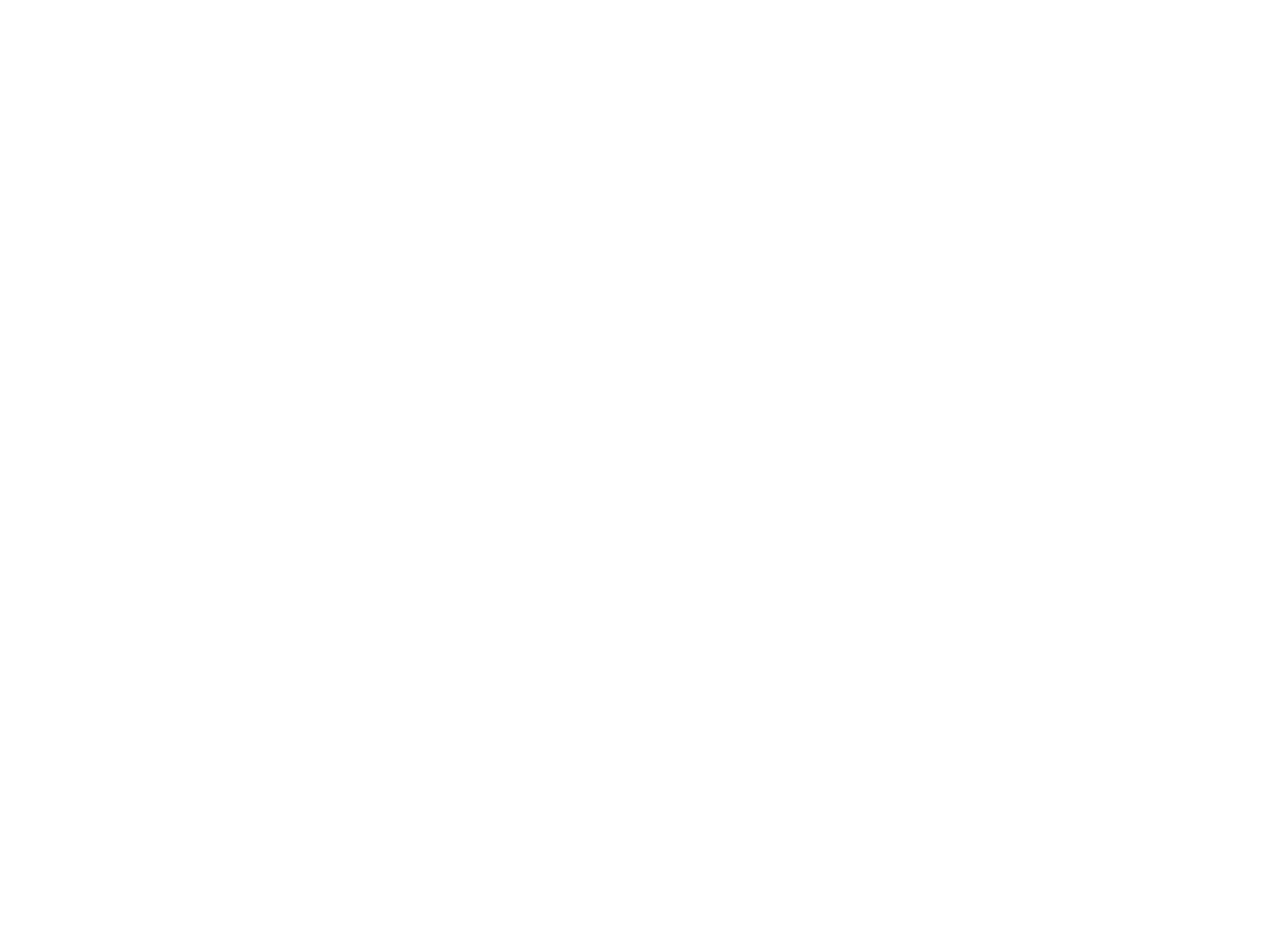
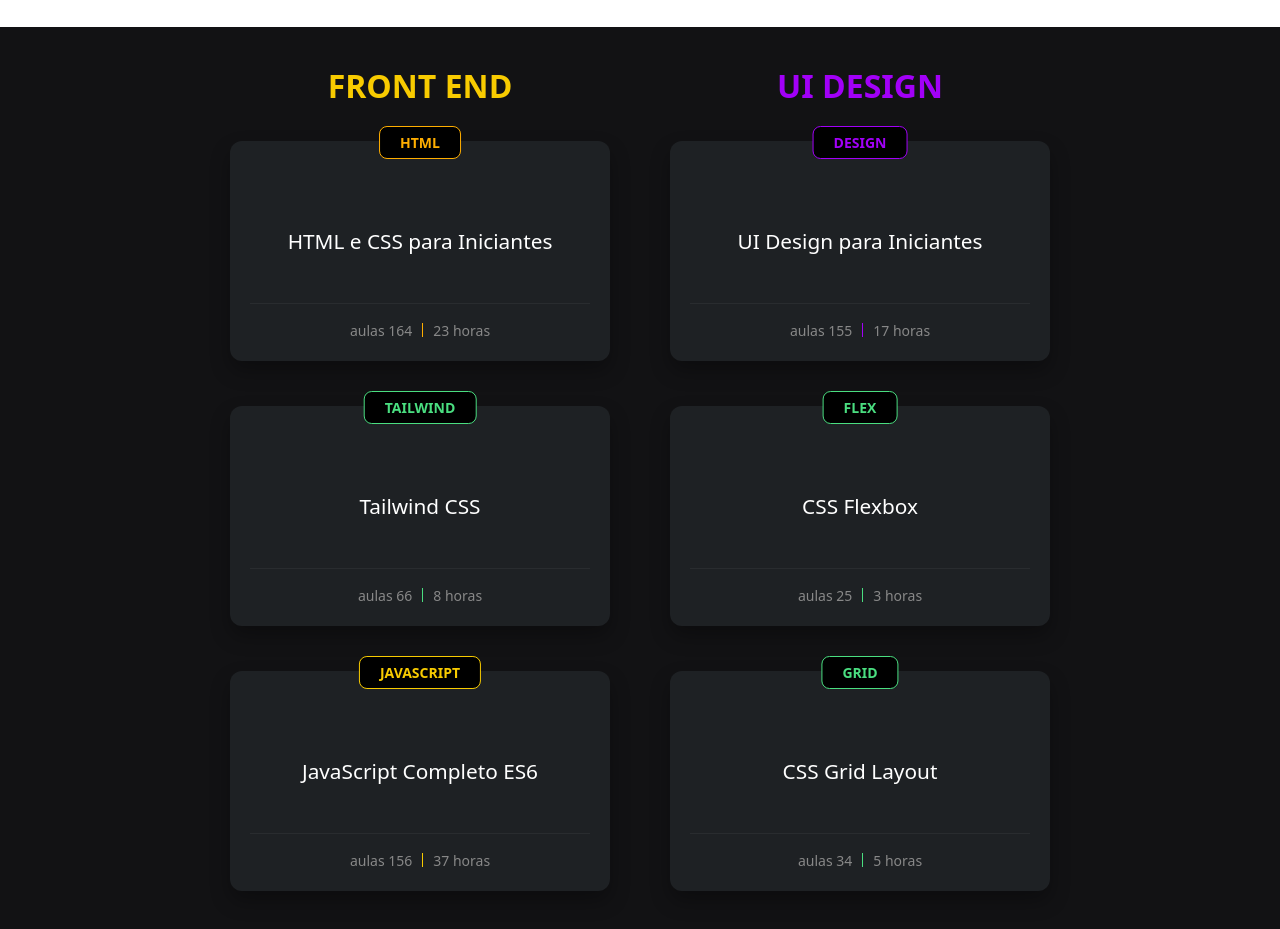
Before and after one commit to GabrielMoreiradeSouza/Studify-Plataforma-Cursos, a React app in the folder frontend/: page /home in a window 1280 px wide. Shown: the part 940-1869 px from the top of the page. Before the commit the page ends 967 px from the top, so only its background shows below. Built offline with nearby package versions, Linux system fonts and the light colour scheme; no server answers; the HTML template or start-up script is replaced by a standard one.

Commit message:
home page finalizada

```diff
--- a/frontend/src/pages/HomePages/index.tsx
+++ b/frontend/src/pages/HomePages/index.tsx
@@ -89,6 +89,118 @@
           <h3>Cursos</h3>
           <p style={{ color: "#b1adadff" }}>Os cursos da Origamid são voltados para o desenvolvimento web e divididos<br /> em duas categorias: Front End e UX/UI Design. Abaixo estão os principais<br /> cursos, seguidos por uma lista com os 24 cursos disponíveis.</p>
         </div>
+
+        <div className="d-flex justify-content-center align-items-start" style={{ padding: "40px", gap: "60px", color: "#ffffff", backgroundColor: "#121214" }}>
+
+          <div className="d-flex flex-column align-items-center" style={{ gap: "45px" }}>
+
+            <h2 style={{ color: "#f8cb00", margin: "0 0 -10px 0", fontWeight: "bold", fontSize: "2rem" }}>FRONT END</h2>
+
+            <div className="card text-center" style={{ width: "380px", height: "220px", backgroundColor: "#1e2124", borderRadius: "12px", border: "none", boxShadow: "0px 10px 20px rgba(0,0,0,0.3)", position: "relative", display: "flex", flexDirection: "column" }}>
+              <div style={{ position: "absolute", top: "-15px", left: "50%", transform: "translateX(-50%)", backgroundColor: "#000", padding: "5px 20px", borderRadius: "8px", fontWeight: "bold", fontSize: "14px", border: "1px solid #ffae00", color: "#ffae00" }}>
+                HTML
+              </div>
+              <div className="card-body d-flex flex-column justify-content-between" style={{ padding: "40px 20px 20px 20px" }}>
+                <div className="d-flex flex-grow-1 align-items-center justify-content-center">
+                  <h5 className="card-title text-white m-0" style={{ fontSize: "1.3rem" }}>HTML e CSS para Iniciantes</h5>
+                </div>
+                <div className="d-flex justify-content-center align-items-center pt-3" style={{ borderTop: "1px solid rgba(255,255,255,0.05)", fontSize: "14px", color: "#888" }}>
+                  <span>aulas 164</span>
+                  <div style={{ width: "1px", height: "14px", backgroundColor: "#ffae00", margin: "0 10px" }}></div>
+                  <span>23 horas</span>
+                </div>
+              </div>
+            </div>
+
+            <div className="card text-center" style={{ width: "380px", height: "220px", backgroundColor: "#1e2124", borderRadius: "12px", border: "none", boxShadow: "0px 10px 20px rgba(0,0,0,0.3)", position: "relative", display: "flex", flexDirection: "column" }}>
+              <div style={{ position: "absolute", top: "-15px", left: "50%", transform: "translateX(-50%)", backgroundColor: "#000", padding: "5px 20px", borderRadius: "8px", fontWeight: "bold", fontSize: "14px", border: "1px solid #4ade80", color: "#4ade80" }}>
+                TAILWIND
+              </div>
+              <div className="card-body d-flex flex-column justify-content-between" style={{ padding: "40px 20px 20px 20px" }}>
+                <div className="d-flex flex-grow-1 align-items-center justify-content-center">
+                  <h5 className="card-title text-white m-0" style={{ fontSize: "1.3rem" }}>Tailwind CSS</h5>
+                </div>
+                <div className="d-flex justify-content-center align-items-center pt-3" style={{ borderTop: "1px solid rgba(255,255,255,0.05)", fontSize: "14px", color: "#888" }}>
+                  <span>aulas 66</span>
+                  <div style={{ width: "1px", height: "14px", backgroundColor: "#4ade80", margin: "0 10px" }}></div>
+                  <span>8 horas</span>
+                </div>
+              </div>
+            </div>
+
+            <div className="card text-center" style={{ width: "380px", height: "220px", backgroundColor: "#1e2124", borderRadius: "12px", border: "none", boxShadow: "0px 10px 20px rgba(0,0,0,0.3)", position: "relative", display: "flex", flexDirection: "column" }}>
+              <div style={{ position: "absolute", top: "-15px", left: "50%", transform: "translateX(-50%)", backgroundColor: "#000", padding: "5px 20px", borderRadius: "8px", fontWeight: "bold", fontSize: "14px", border: "1px solid #f8cb00", color: "#f8cb00" }}>
+                JAVASCRIPT
+              </div>
+              <div className="card-body d-flex flex-column justify-content-between" style={{ padding: "40px 20px 20px 20px" }}>
+                <div className="d-flex flex-grow-1 align-items-center justify-content-center">
+                  <h5 className="card-title text-white m-0" style={{ fontSize: "1.3rem" }}>JavaScript Completo ES6</h5>
+                </div>
+                <div className="d-flex justify-content-center align-items-center pt-3" style={{ borderTop: "1px solid rgba(255,255,255,0.05)", fontSize: "14px", color: "#888" }}>
+                  <span>aulas 156</span>
+                  <div style={{ width: "1px", height: "14px", backgroundColor: "#f8cb00", margin: "0 10px" }}></div>
+                  <span>37 horas</span>
+                </div>
+              </div>
+            </div>
+
+          </div>
+
+          <div className="d-flex flex-column align-items-center" style={{ gap: "45px" }}>
+
+            <h2 style={{ color: "#a200f8", margin: "0 0 -10px 0", fontWeight: "bold", fontSize: "2rem" }}>UI DESIGN</h2>
+
+            <div className="card text-center" style={{ width: "380px", height: "220px", backgroundColor: "#1e2124", borderRadius: "12px", border: "none", boxShadow: "0px 10px 20px rgba(0,0,0,0.3)", position: "relative", display: "flex", flexDirection: "column" }}>
+              <div style={{ position: "absolute", top: "-15px", left: "50%", transform: "translateX(-50%)", backgroundColor: "#000", padding: "5px 20px", borderRadius: "8px", fontWeight: "bold", fontSize: "14px", border: "1px solid #a200f8", color: "#a200f8" }}>
+                DESIGN
+              </div>
+              <div className="card-body d-flex flex-column justify-content-between" style={{ padding: "40px 20px 20px 20px" }}>
+                <div className="d-flex flex-grow-1 align-items-center justify-content-center">
+                  <h5 className="card-title text-white m-0" style={{ fontSize: "1.3rem" }}>UI Design para Iniciantes</h5>
+                </div>
+                <div className="d-flex justify-content-center align-items-center pt-3" style={{ borderTop: "1px solid rgba(255,255,255,0.05)", fontSize: "14px", color: "#888" }}>
+                  <span>aulas 155</span>
+                  <div style={{ width: "1px", height: "14px", backgroundColor: "#a200f8", margin: "0 10px" }}></div>
+                  <span>17 horas</span>
+                </div>
+              </div>
+            </div>
+
+            <div className="card text-center" style={{ width: "380px", height: "220px", backgroundColor: "#1e2124", borderRadius: "12px", border: "none", boxShadow: "0px 10px 20px rgba(0,0,0,0.3)", position: "relative", display: "flex", flexDirection: "column" }}>
+              <div style={{ position: "absolute", top: "-15px", left: "50%", transform: "translateX(-50%)", backgroundColor: "#000", padding: "5px 20px", borderRadius: "8px", fontWeight: "bold", fontSize: "14px", border: "1px solid #4ade80", color: "#4ade80" }}>
+                FLEX
+              </div>
+              <div className="card-body d-flex flex-column justify-content-between" style={{ padding: "40px 20px 20px 20px" }}>
+                <div className="d-flex flex-grow-1 align-items-center justify-content-center">
+                  <h5 className="card-title text-white m-0" style={{ fontSize: "1.3rem" }}>CSS Flexbox</h5>
+                </div>
+                <div className="d-flex justify-content-center align-items-center pt-3" style={{ borderTop: "1px solid rgba(255,255,255,0.05)", fontSize: "14px", color: "#888" }}>
+                  <span>aulas 25</span>
+                  <div style={{ width: "1px", height: "14px", backgroundColor: "#4ade80", margin: "0 10px" }}></div>
+                  <span>3 horas</span>
+                </div>
+              </div>
+            </div>
+
+            <div className="card text-center" style={{ width: "380px", height: "220px", backgroundColor: "#1e2124", borderRadius: "12px", border: "none", boxShadow: "0px 10px 20px rgba(0,0,0,0.3)", position: "relative", display: "flex", flexDirection: "column" }}>
+              <div style={{ position: "absolute", top: "-15px", left: "50%", transform: "translateX(-50%)", backgroundColor: "#000", padding: "5px 20px", borderRadius: "8px", fontWeight: "bold", fontSize: "14px", border: "1px solid #4ade80", color: "#4ade80" }}>
+                GRID
+              </div>
+              <div className="card-body d-flex flex-column justify-content-between" style={{ padding: "40px 20px 20px 20px" }}>
+                <div className="d-flex flex-grow-1 align-items-center justify-content-center">
+                  <h5 className="card-title text-white m-0" style={{ fontSize: "1.3rem" }}>CSS Grid Layout</h5>
+                </div>
+                <div className="d-flex justify-content-center align-items-center pt-3" style={{ borderTop: "1px solid rgba(255,255,255,0.05)", fontSize: "14px", color: "#888" }}>
+                  <span>aulas 34</span>
+                  <div style={{ width: "1px", height: "14px", backgroundColor: "#4ade80", margin: "0 10px" }}></div>
+                  <span>5 horas</span>
+                </div>
+              </div>
+            </div>
+
+          </div>
+        </div>
+
       </div>
     </div>
   );
```
